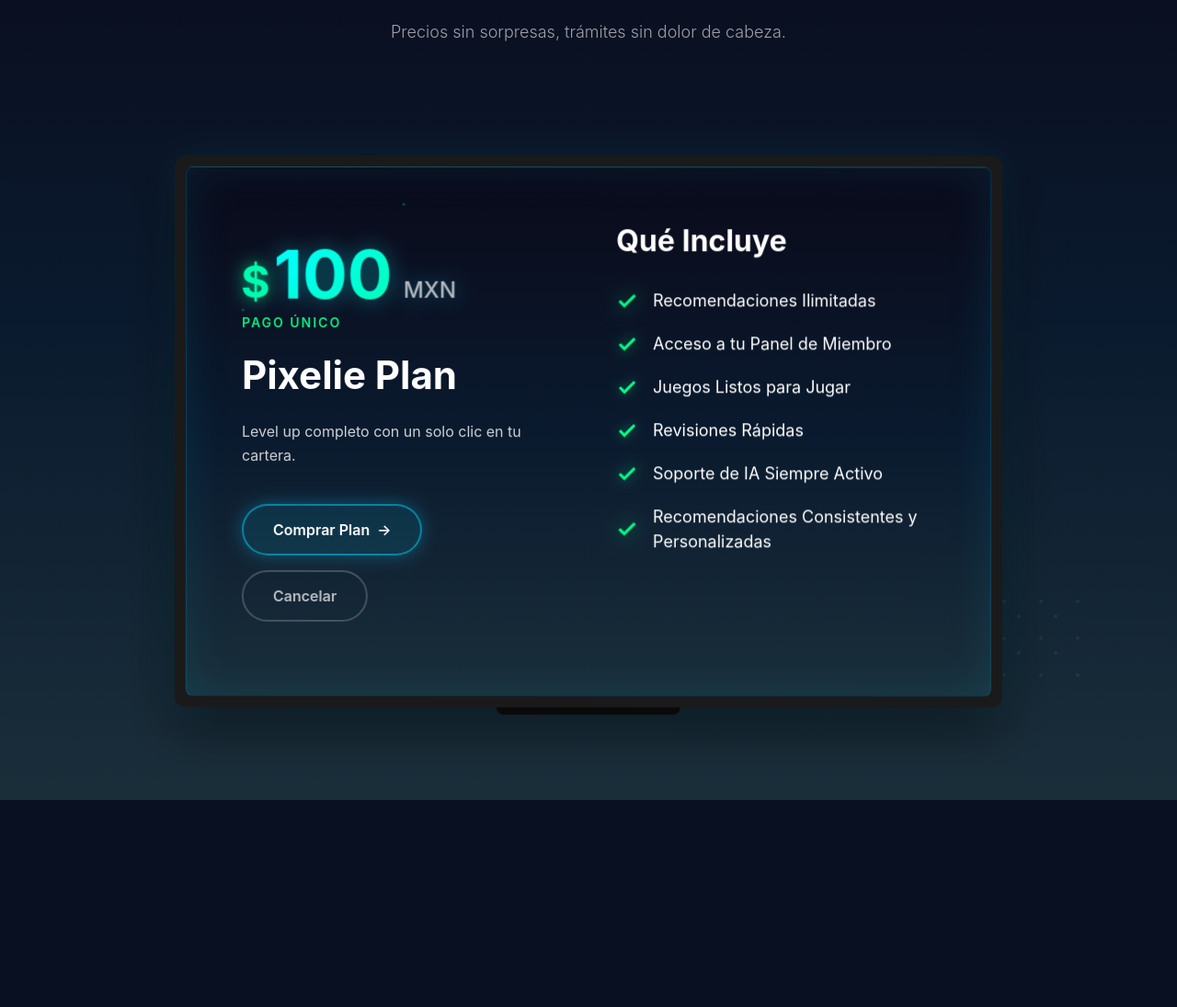
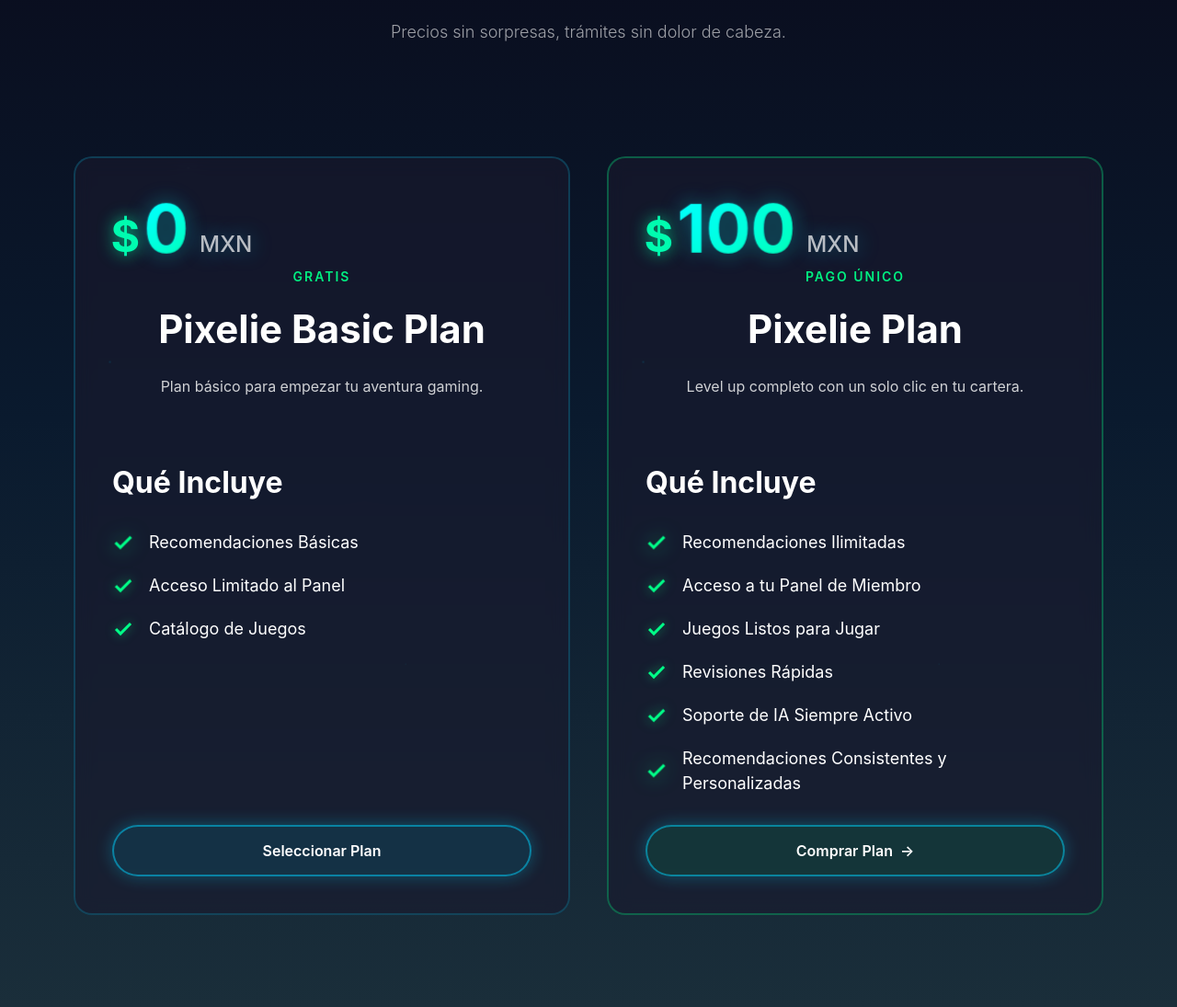
Before and after one commit to yvastrid/PixelPick, a Flask app: page /beneficios in a window 1280 px wide. Shown: the part 185-1280 px from the top of the page at 92% size. Before the commit the page ends 1055 px from the top, so only its background shows below. Run offline with Flask 3, Linux system fonts and the light colour scheme.

Commit message:
Agregar Pixelie Basic Plan: plan básico gratis y plan premium de pago

```diff
--- a/app.py
+++ b/app.py
@@ -999,6 +999,109 @@ def checkout():
                          plan_price=plan_price,
                          plan_currency=plan_currency.upper())
 
+@app.route('/api/subscription/status', methods=['GET'])
+@login_required
+def get_subscription_status():
+    """Obtener el estado de la suscripción del usuario actual"""
+    try:
+        # Verificar si el usuario tiene una suscripción activa
+        active_subscription = Subscription.query.filter_by(
+            user_id=current_user.id,
+            status='active'
+        ).first()
+
+        has_subscription = active_subscription is not None
+
+        subscription_data = None
+        if active_subscription:
+            subscription_data = {
+                'id': active_subscription.id,
+                'user_id': active_subscription.user_id,
+                'plan_type': active_subscription.plan_type,
+                'amount': float(active_subscription.amount) if active_subscription.amount else 0.0,
+                'currency': active_subscription.currency,
+                'status': active_subscription.status,
+                'current_period_start': active_subscription.current_period_start.isoformat() if active_subscription.current_period_start else None,
+                'current_period_end': active_subscription.current_period_end.isoformat() if active_subscription.current_period_end else None
+            }
+
+        return jsonify({
+            'success': True,
+            'user': {
+                'has_subscription': has_subscription,
+                'subscription': subscription_data
+            }
+        }), 200
+
+    except Exception as e:
+        logger.error(f"Error al obtener estado de suscripción: {str(e)}")
+        logger.error(traceback.format_exc())
+        return jsonify({
+            'success': False,
+            'error': 'Error al obtener estado de suscripción'
+        }), 500
+
+@app.route('/api/subscription/activate-basic', methods=['POST'])
+@login_required
+def activate_basic_plan():
+    """Activar el plan básico Pixelie Basic Plan (gratis)"""
+    try:
+        # Verificar si el usuario ya tiene una suscripción activa
+        existing_subscription = Subscription.query.filter_by(
+            user_id=current_user.id,
+            status='active'
+        ).first()
+
+        if existing_subscription:
+            # Si ya tiene una suscripción activa, retornar éxito sin crear otra
+            return jsonify({
+                'success': True,
+                'message': 'Ya tienes un plan activo',
+                'user': {
+                    'subscription': {
+                        'plan_type': existing_subscription.plan_type,
+                        'status': existing_subscription.status
+                    }
+                }
+            }), 200
+
+        # Crear suscripción básica
+        basic_subscription = Subscription(
+            user_id=current_user.id,
+            plan_type='pixelie_basic_plan',
+            amount=0.00,
+            currency='MXN',
+            status='active',
+            subscription_id=None,  # No hay ID de Stripe para el plan básico
+            current_period_start=datetime.utcnow(),
+            current_period_end=None  # El plan básico no expira
+        )
+
+        db.session.add(basic_subscription)
+        db.session.commit()
+
+        logger.info(f"Plan básico activado para usuario {current_user.id}")
+
+        return jsonify({
+            'success': True,
+            'message': 'Plan básico activado exitosamente',
+            'user': {
+                'subscription': {
+                    'plan_type': 'pixelie_basic_plan',
+                    'status': 'active'
+                }
+            }
+        }), 200
+
+    except Exception as e:
+        logger.error(f"Error al activar plan básico: {str(e)}")
+        logger.error(traceback.format_exc())
+        db.session.rollback()
+        return jsonify({
+            'success': False,
+            'error': 'Error al activar plan básico'
+        }), 500
+
 @app.route('/api/create-payment-intent', methods=['POST'])
 @login_required
 def create_payment_intent():
@@ -1043,8 +1146,11 @@ def create_payment_intent():
             logger.info(f"Payment Intent creado para usuario {current_user.id}: {intent.id}")
 
             return jsonify({
-                'client_secret': intent.client_secret,
-                'payment_intent_id': intent.id
+                'success': True,
+                'user': {
+                    'client_secret': intent.client_secret,
+                    'payment_intent_id': intent.id
+                }
             }), 200
 
         except stripe.error.StripeError as e:
--- a/static/css/benefits.css
+++ b/static/css/benefits.css
@@ -92,110 +92,14 @@
     padding: 40px;
 }
 
-/* Sketch-style background elements */
-.plan-section::before {
-    display: none;
-}
-
-.plan-section::after {
-    content: '';
-    position: absolute;
-    bottom: 10%;
-    right: 5%;
-    width: 100px;
-    height: 100px;
-    background-image:
-        radial-gradient(circle at 30% 30%, rgba(255, 255, 255, 0.2) 2px, transparent 2px),
-        radial-gradient(circle at 70% 70%, rgba(255, 255, 255, 0.2) 2px, transparent 2px);
-    background-size: 40px 40px;
-    opacity: 0.3;
-}
-
-.laptop-container {
+.plans-container {
+    display: grid;
+    grid-template-columns: repeat(2, 1fr);
+    gap: 40px;
+    max-width: 1200px;
+    width: 100%;
     position: relative;
     z-index: 10;
-}
-
-.laptop-frame {
-    width: 900px;
-    height: 600px;
-    background: #1a1a1a;
-    border-radius: 12px;
-    padding: 12px;
-    box-shadow:
-        0 20px 60px rgba(0, 0, 0, 0.5),
-        0 0 40px rgba(0, 212, 255, 0.1);
-    position: relative;
-    animation: laptopFloat 6s ease-in-out infinite;
-}
-
-@keyframes laptopFloat {
-    0%, 100% {
-        transform: translateY(0) rotate(0deg);
-    }
-    50% {
-        transform: translateY(-10px) rotate(0.5deg);
-    }
-}
-
-.laptop-frame::before {
-    content: '';
-    position: absolute;
-    bottom: -8px;
-    left: 50%;
-    transform: translateX(-50%);
-    width: 200px;
-    height: 8px;
-    background: #0a0a0a;
-    border-radius: 0 0 8px 8px;
-}
-
-.laptop-screen {
-    width: 100%;
-    height: 100%;
-    background: linear-gradient(180deg, #0a0a1a 0%, #0a1a2e 50%, #1a2e3a 100%);
-    border-radius: 8px;
-    overflow: hidden;
-    position: relative;
-    padding: 60px;
-    border: 1px solid rgba(0, 212, 255, 0.2);
-    box-shadow: inset 0 0 50px rgba(0, 212, 255, 0.1);
-}
-
-.laptop-screen::before {
-    content: '';
-    position: absolute;
-    top: 0;
-    left: 0;
-    width: 100%;
-    height: 100%;
-    background-image:
-        radial-gradient(2px 2px at 20% 30%, rgba(0, 212, 255, 0.8), transparent),
-        radial-gradient(2px 2px at 60% 70%, rgba(0, 255, 136, 0.8), transparent),
-        radial-gradient(1px 1px at 50% 50%, rgba(0, 245, 255, 0.6), transparent),
-        radial-gradient(1px 1px at 80% 10%, rgba(0, 212, 255, 0.6), transparent),
-        radial-gradient(2px 2px at 40% 80%, rgba(0, 255, 204, 0.7), transparent),
-        radial-gradient(1px 1px at 10% 50%, rgba(0, 212, 255, 0.5), transparent),
-        radial-gradient(1px 1px at 90% 60%, rgba(0, 255, 136, 0.5), transparent),
-        radial-gradient(2px 2px at 30% 20%, rgba(0, 245, 255, 0.7), transparent);
-    background-size: 200% 200%;
-    opacity: 0.6;
-    pointer-events: none;
-    animation: starfieldMove 20s linear infinite;
-}
-
-@keyframes starfieldMove {
-    0% { background-position: 0% 0%; }
-    100% { background-position: 100% 100%; }
-}
-
-.plan-content {
-    display: grid;
-    grid-template-columns: 1fr 1fr;
-    gap: 60px;
-    height: 100%;
-    position: relative;
-    z-index: 2;
     animation: contentFadeIn 1s ease-out;
 }
 
@@ -210,22 +114,99 @@
     }
 }
 
-.plan-left {
+.plan-card {
+    background: rgba(26, 26, 46, 0.6);
+    backdrop-filter: blur(10px);
+    -webkit-backdrop-filter: blur(10px);
+    border: 2px solid rgba(0, 212, 255, 0.2);
+    border-radius: 20px;
+    padding: 40px;
     display: flex;
     flex-direction: column;
-    justify-content: center;
-    animation: leftSlideIn 0.8s ease-out;
+    position: relative;
+    overflow: hidden;
+    transition: all 0.3s ease;
+    animation: cardFadeIn 0.8s ease-out backwards;
 }
 
-@keyframes leftSlideIn {
+.plan-card::before {
+    content: '';
+    position: absolute;
+    top: 0;
+    left: 0;
+    width: 100%;
+    height: 100%;
+    background-image:
+        radial-gradient(2px 2px at 20% 30%, rgba(0, 212, 255, 0.3), transparent),
+        radial-gradient(2px 2px at 60% 70%, rgba(0, 255, 136, 0.3), transparent),
+        radial-gradient(1px 1px at 50% 50%, rgba(0, 245, 255, 0.2), transparent);
+    background-size: 200% 200%;
+    opacity: 0.4;
+    pointer-events: none;
+    animation: starfieldMove 20s linear infinite;
+}
+
+@keyframes starfieldMove {
+    0% { background-position: 0% 0%; }
+    100% { background-position: 100% 100%; }
+}
+
+@keyframes cardFadeIn {
     from {
         opacity: 0;
-        transform: translateX(-30px);
+        transform: translateY(30px);
     }
     to {
         opacity: 1;
-        transform: translateX(0);
+        transform: translateY(0);
     }
+}
+
+.basic-plan {
+    animation-delay: 0.1s;
+}
+
+.basic-plan:hover {
+    border-color: rgba(0, 212, 255, 0.5);
+    box-shadow: 0 20px 40px rgba(0, 212, 255, 0.2);
+    transform: translateY(-5px);
+}
+
+.premium-plan {
+    animation-delay: 0.2s;
+    border-color: rgba(0, 255, 136, 0.3);
+}
+
+.premium-plan:hover {
+    border-color: rgba(0, 255, 136, 0.6);
+    box-shadow: 0 20px 40px rgba(0, 255, 136, 0.3);
+    transform: translateY(-5px);
+}
+
+.plan-header {
+    text-align: center;
+    margin-bottom: 32px;
+    animation: headerSlideIn 0.8s ease-out;
+}
+
+@keyframes headerSlideIn {
+    from {
+        opacity: 0;
+        transform: translateY(-20px);
+    }
+    to {
+        opacity: 1;
+        transform: translateY(0);
+    }
+}
+
+.plan-body {
+    flex: 1;
+    margin-bottom: 32px;
+}
+
+.plan-footer {
+    margin-top: auto;
 }
 
 .plan-price {
@@ -427,21 +408,70 @@
     transform: translateY(-2px);
 }
 
-.plan-right {
+.select-plan-button {
+    background: rgba(0, 212, 255, 0.1);
+    border: 2px solid rgba(0, 212, 255, 0.4);
+    border-radius: 30px;
+    padding: 16px 32px;
+    color: var(--text-white);
+    font-size: 16px;
+    font-weight: 600;
+    cursor: pointer;
+    transition: all 0.3s;
     display: flex;
-    flex-direction: column;
-    animation: rightSlideIn 0.8s ease-out 0.2s backwards;
+    align-items: center;
+    justify-content: center;
+    gap: 8px;
+    width: 100%;
+    text-decoration: none;
+    position: relative;
+    overflow: hidden;
+    animation: buttonGlow 3s ease-in-out infinite;
 }
 
-@keyframes rightSlideIn {
-    from {
-        opacity: 0;
-        transform: translateX(30px);
-    }
-    to {
-        opacity: 1;
-        transform: translateX(0);
-    }
+.select-plan-button::before {
+    content: '';
+    position: absolute;
+    top: 0;
+    left: -100%;
+    width: 100%;
+    height: 100%;
+    background: linear-gradient(90deg, transparent, rgba(0, 212, 255, 0.3), transparent);
+    transition: left 0.5s;
+}
+
+.select-plan-button:hover::before {
+    left: 100%;
+}
+
+.select-plan-button:hover {
+    background: rgba(0, 212, 255, 0.2);
+    border-color: var(--accent-cyan);
+    box-shadow: 0 0 30px rgba(0, 212, 255, 0.6);
+    transform: translateY(-2px) scale(1.02);
+}
+
+.basic-button {
+    border-color: rgba(0, 212, 255, 0.4);
+}
+
+.basic-button:hover {
+    border-color: rgba(0, 212, 255, 0.7);
+}
+
+.premium-button {
+    border-color: rgba(0, 255, 136, 0.4);
+    background: rgba(0, 255, 136, 0.1);
+}
+
+.premium-button:hover {
+    background: rgba(0, 255, 136, 0.2);
+    border-color: var(--accent-green);
+    box-shadow: 0 0 30px rgba(0, 255, 136, 0.6);
+}
+
+.premium-button::before {
+    background: linear-gradient(90deg, transparent, rgba(0, 255, 136, 0.3), transparent);
 }
 
 .included-title {
--- a/templates/benefits.html
+++ b/templates/benefits.html
@@ -23,13 +23,56 @@
             </p>
         </section>
 
-        <!-- Laptop Mockup with Plan -->
+        <!-- Plans Section -->
         <section class="plan-section" id="plan">
-            <div class="laptop-container">
-                <div class="laptop-frame">
-                    <div class="laptop-screen">
-                        <div class="plan-content">
-                            <div class="plan-left">
+            <div class="plans-container">
+                <!-- Pixelie Basic Plan -->
+                <div class="plan-card basic-plan">
+                    <div class="plan-header">
+                        <div class="plan-price">
+                            <span class="currency">$</span>
+                            <span class="amount">0</span>
+                            <span class="period">MXN</span>
+                        </div>
+                        <div class="price-subtitle">Gratis</div>
+                        <h2 class="plan-name">Pixelie Basic Plan</h2>
+                        <p class="plan-description">
+                            Plan básico para empezar tu aventura gaming.
+                        </p>
+                    </div>
+                    <div class="plan-body">
+                        <h3 class="included-title">Qué Incluye</h3>
+                        <ul class="included-list">
+                            <li>
+                                <svg class="check-icon" viewBox="0 0 24 24" fill="none" stroke="currentColor">
+                                    <polyline points="20 6 9 17 4 12"/>
+                                </svg>
+                                Recomendaciones Básicas
+                            </li>
+                            <li>
+                                <svg class="check-icon" viewBox="0 0 24 24" fill="none" stroke="currentColor">
+                                    <polyline points="20 6 9 17 4 12"/>
+                                </svg>
+                                Acceso Limitado al Panel
+                            </li>
+                            <li>
+                                <svg class="check-icon" viewBox="0 0 24 24" fill="none" stroke="currentColor">
+                                    <polyline points="20 6 9 17 4 12"/>
+                                </svg>
+                                Catálogo de Juegos
+                            </li>
+                        </ul>
+                    </div>
+                    <div class="plan-footer">
+                        <a href="{{ url_for('login') }}" class="select-plan-button basic-button" id="selectBasicButton">
+                            <span class="button-text">Seleccionar Plan</span>
+                        </a>
+                    </div>
+                </div>
+
+                <!-- Pixelie Plan (Premium) -->
+                <div class="plan-card premium-plan">
+                    <div class="plan-header">
                         <div class="plan-price">
                             <span class="currency">$</span>
                             <span class="amount">100</span>
@@ -40,17 +83,8 @@
                         <p class="plan-description">
                             Level up completo con un solo clic en tu cartera.
                         </p>
-                                <div class="button-group">
-                                    <a href="{{ url_for('login') }}" class="purchase-button" id="purchaseButton">
-                                        <span class="button-text">Comprar Plan</span>
-                                        <span class="button-arrow">→</span>
-                                    </a>
-                                    <a href="{{ url_for('index') }}" class="cancel-button">
-                                        Cancelar
-                                    </a>
                     </div>
-                            </div>
-                            <div class="plan-right">
+                    <div class="plan-body">
                         <h3 class="included-title">Qué Incluye</h3>
                         <ul class="included-list">
                             <li>
@@ -91,7 +125,11 @@
                             </li>
                         </ul>
                     </div>
-                        </div>
+                    <div class="plan-footer">
+                        <a href="{{ url_for('login') }}" class="select-plan-button premium-button" id="purchaseButton">
+                            <span class="button-text">Comprar Plan</span>
+                            <span class="button-arrow">→</span>
+                        </a>
                     </div>
                 </div>
             </div>
```
Also changed, not shown: other parts of static/css/benefits.css (+8 -19 lines). Lines whose indentation alone changed are shown as unchanged.
